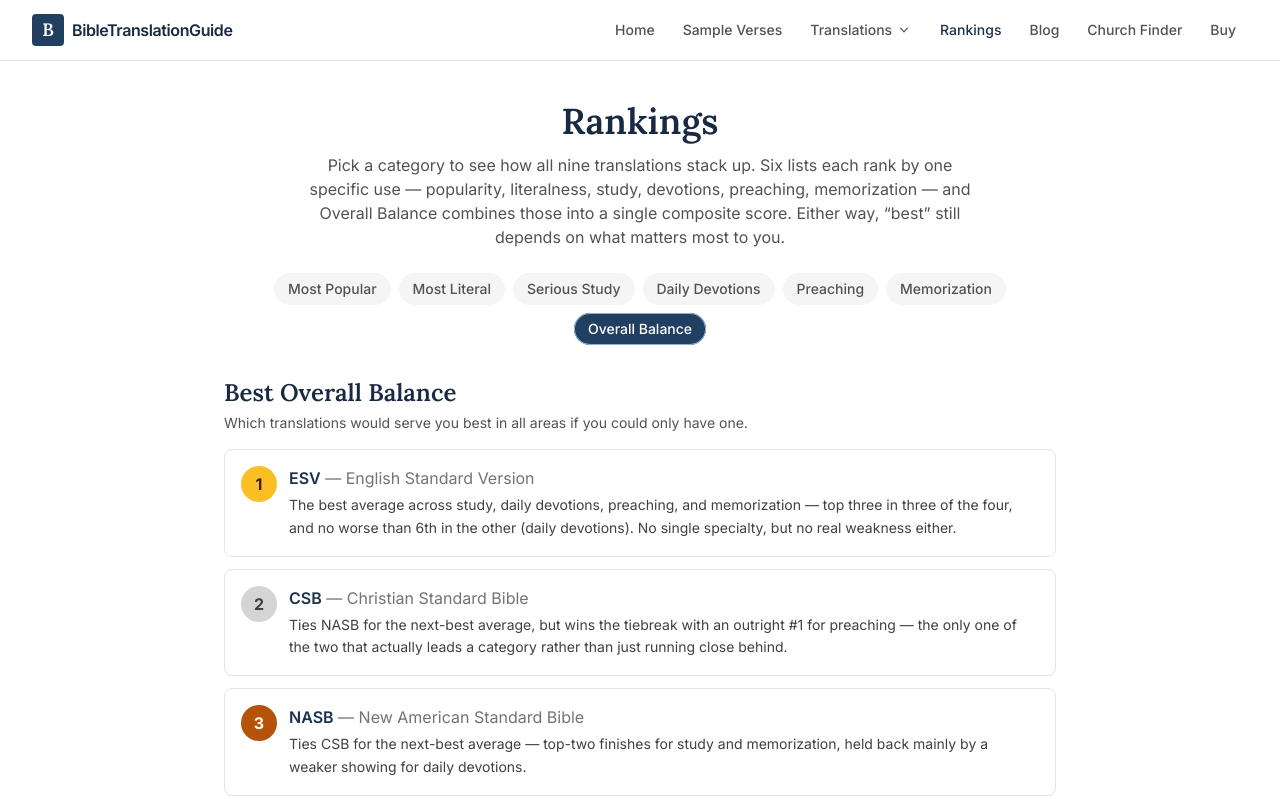
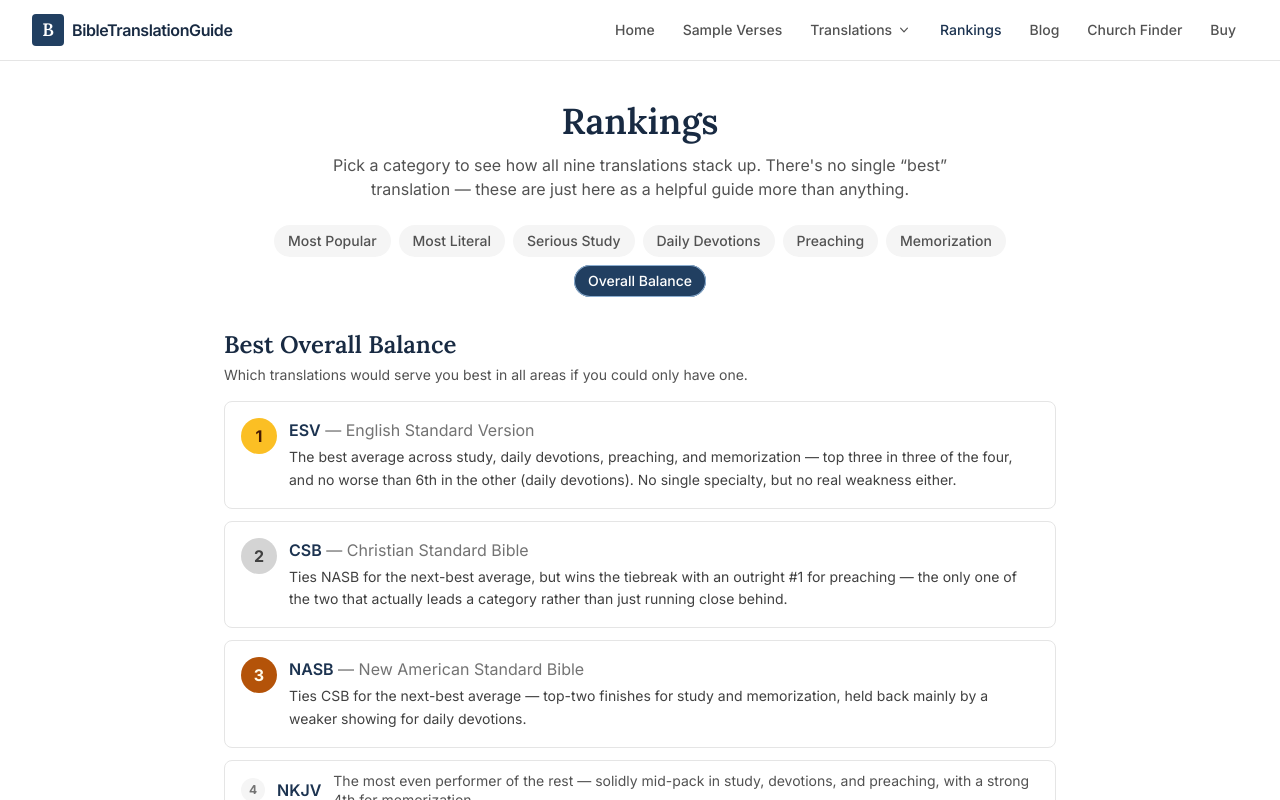
Before and after one commit to tonynelson33/bible-translation-guide, a Next.js app: page /rankings in a window 1280 px wide. Shown: the top 800 px of the page. Built offline with nearby package versions, Linux system fonts and the light colour scheme.

Commit message:
Simplify Rankings intro line

```diff
--- a/components/RankingsPage.tsx
+++ b/components/RankingsPage.tsx
@@ -108,10 +108,8 @@ export default function RankingsPage({
         Rankings
       </h1>
       <p className="mx-auto mt-3 max-w-2xl text-center text-neutral-600">
-        Pick a category to see how all nine translations stack up. Six lists each rank by one
-        specific use — popularity, literalness, study, devotions, preaching, memorization — and
-        Overall Balance combines those into a single composite score. Either way, “best” still
-        depends on what matters most to you.
+        Pick a category to see how all nine translations stack up. There's no single “best”
+        translation — these are just here as a helpful guide more than anything.
       </p>
 
       <div className="mt-6 flex flex-wrap justify-center gap-2">
```
